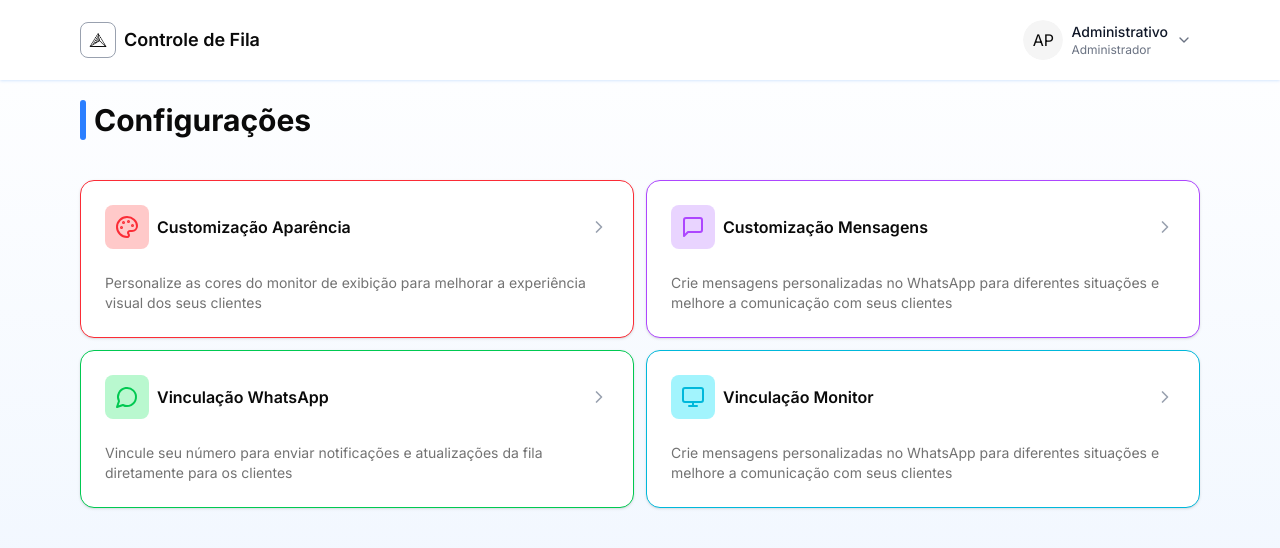
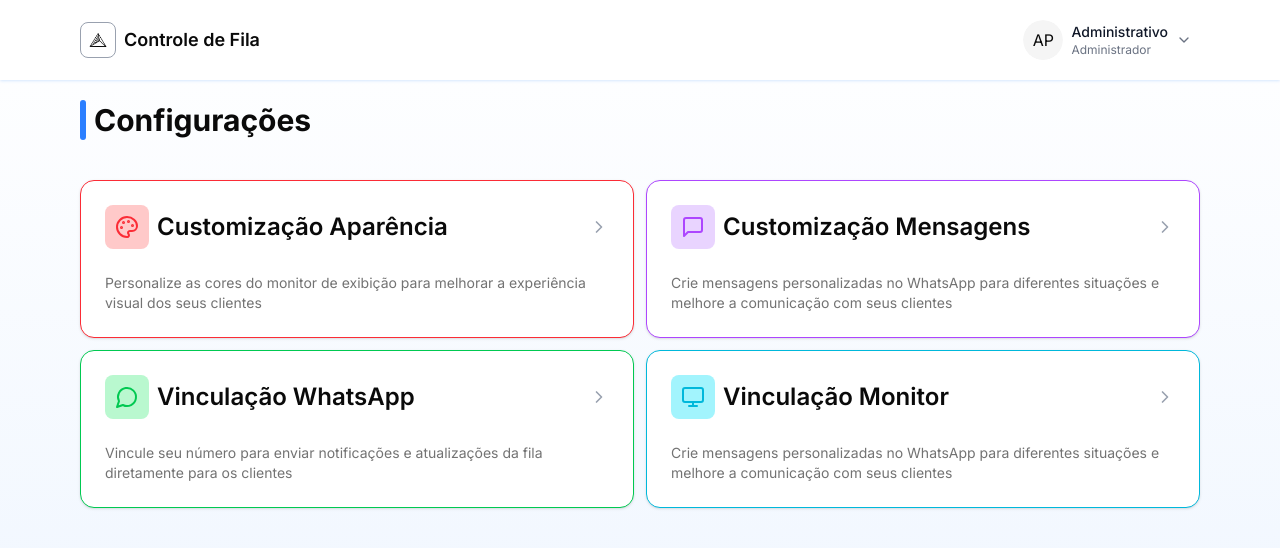
Before and after one commit to NicolasTomasiDaSilva/next-controle-de-fila, a Next.js app: page /configuracoes in a window 1280 px wide. Shown: the top 548 px of the page. Built offline with nearby package versions, Linux system fonts and the light colour scheme.

Commit message:
ajustes visuais

```diff
--- a/src/components/pages/vinculacao/vinculacao-content.tsx
+++ b/src/components/pages/vinculacao/vinculacao-content.tsx
@@ -81,7 +81,7 @@ export default function VinculacaoContent() {
   return (
     <Card className="max-w-md space-y-4 mx-auto">
       <CardHeader>
-        <CardTitle className="text-lg">Vincular Monitor</CardTitle>
+        <CardTitle>Vincular Monitor</CardTitle>
       </CardHeader>
       <CardContent>
         <Card className="bg-gray-50 shadow-sm">
--- a/src/components/ui/card.tsx
+++ b/src/components/ui/card.tsx
@@ -38,7 +38,7 @@ function CardTitle({ className, ...props }: React.ComponentProps<"div">) {
   return (
     <div
       data-slot="card-title"
-      className={cn("leading-none font-semibold ", className)}
+      className={cn("leading-none font-semibold text-2xl", className)}
       {...props}
     />
   );
```
